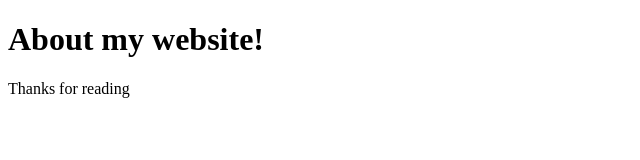
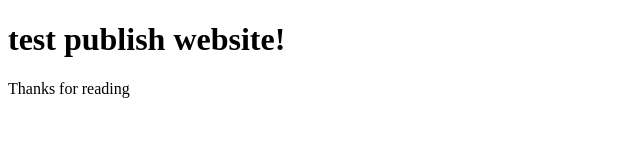
Before and after one commit to aidenchen404/OceanBasin, a plain HTML site: page test.html in a window 1280 px wide. Shown: the whole page, without its empty margins (0-640 px from the left). Drawn offline with Linux system fonts and the light colour scheme.

Commit message:
Update and rename index.html to test.html

```diff
--- a/index.html
+++ b/test.html
@@ -4,7 +4,7 @@
       <title>Aiden's Test Website</title>
    </head>
    <body>
-      <h1>About my website!</h1>
+      <h1>test publish website!</h1>
       <p>Thanks for reading</p>
    </body>
 </html>
```
